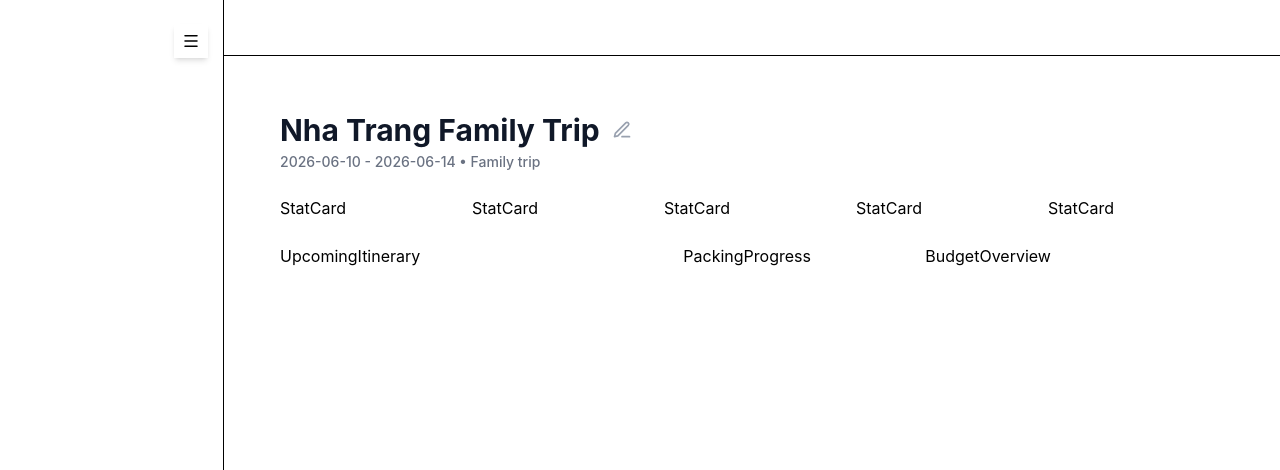
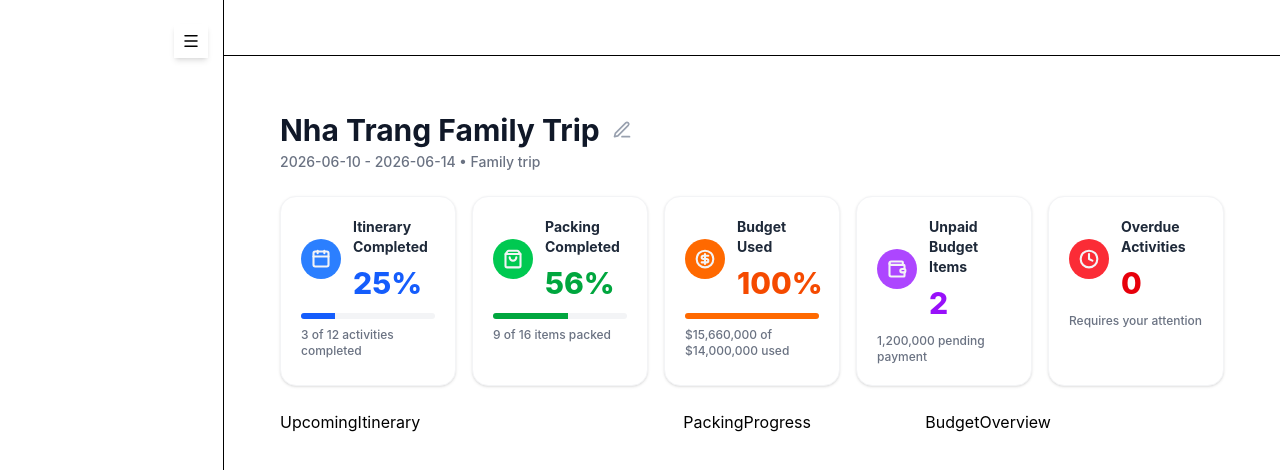
Before and after one commit to ThuTran-ttss/wecamp_batch10_capstone_we2star, a React (Vite) app in the folder webapp/: page /dashboard in a window 1280 px wide. Shown: the top 470 px of the page. Built offline with nearby package versions, Linux system fonts and the light colour scheme.

Commit message:
feat: enhance dashboard with statistics calculations and progress bars

```diff
--- a/webapp/src/components/dashboard/BaseProgressBar.jsx
+++ b/webapp/src/components/dashboard/BaseProgressBar.jsx
@@ -11,12 +11,12 @@ function BaseProgressBar({
 
   return (
     <div
-      className={`overflow relative hidden w-full rounded-full ${bgClass} ${heightClass}`}
+      className={`relative w-full overflow-hidden rounded-full ${bgClass} ${heightClass}`}
     >
       <div
         className={`absolute top-0 left-0 h-full transition-all duration-500 ease-out ${colorClass}`}
-        style={{ width: `${validPercentage}` }}
-      ></div>
+        style={{ width: `${validPercentage}%` }}
+      />
 
       {textInside && (
         <div className="insert-0 absolute z-10 flex items-center justify-center text-xs font-medium text-gray-800">
--- a/webapp/src/components/dashboard/StatCard.jsx
+++ b/webapp/src/components/dashboard/StatCard.jsx
@@ -1,7 +1,78 @@
 import React from "react";
+import {
+  Calendar,
+  ShoppingBag,
+  CircleDollarSign,
+  Wallet,
+  Clock,
+} from "lucide-react";
+import BaseProgressBar from "./BaseProgressBar";
 
-function StatCard() {
-  return <div>StatCard</div>;
+function StatCard({ title, value, subtext, type, percentage }) {
+  const config = {
+    itinerary: {
+      colors: "bg-blue-500 text-gray-100",
+      textColor: "text-blue-600",
+      progressColor: "bg-blue-600",
+      Icon: Calendar,
+    },
+    packing: {
+      colors: "bg-green-500 text-gray-100",
+      textColor: "text-green-600",
+      progressColor: "bg-green-600",
+      Icon: ShoppingBag,
+    },
+    budget: {
+      colors: "bg-orange-500 text-gray-100",
+      textColor: "text-orange-600",
+      progressColor: "bg-orange-500",
+      Icon: CircleDollarSign,
+    },
+    unpaid: {
+      colors: "bg-purple-500 text-gray-100",
+      textColor: "text-purple-600",
+      Icon: Wallet,
+    },
+    overdue: {
+      colors: "bg-red-500 text-gray-100",
+      textColor: "text-red-600",
+      Icon: Clock,
+    },
+  };
+
+  console.log(percentage);
+
+  const currentConfig = config[type];
+  const { Icon, colors, progressColor, textColor } = currentConfig;
+
+  return (
+    <div className="flex flex-col gap-3 rounded-2xl border border-gray-100 bg-white p-5 shadow-sm">
+      <div className="flex items-center gap-3">
+        <div className={`rounded-full p-2.5 ${colors}`}>
+          <Icon size={20} strokeWidth={2.5} />
+        </div>
+        <div className="flex flex-col gap-2">
+          <span className="text-sm font-bold text-gray-800">{title}</span>
+          <span className={`text-3xl font-extrabold ${textColor}`}>
+            {value}
+          </span>
+        </div>
+      </div>
+
+      <div className="flex flex-col gap-2">
+        {percentage !== undefined && (
+          <BaseProgressBar
+            percentage={percentage}
+            colorClass={progressColor}
+            heightClass="h-1.5"
+          />
+        )}
+        {subtext && (
+          <span className="text-xs font-medium text-gray-500">{subtext}</span>
+        )}
+      </div>
+    </div>
+  );
 }
 
 export default StatCard;
--- a/webapp/src/pages/DashboardPage.jsx
+++ b/webapp/src/pages/DashboardPage.jsx
@@ -5,6 +5,13 @@ import BudgetOverview from "@/components/dashboard/BudgetOverview";
 import UpcomingItinerary from "@/components/dashboard/UpcomingItinerary";
 import PackingProgress from "@/components/dashboard/PackingProgress";
 import { tripDetails } from "@/mock_data";
+import {
+  calculateItineraryStats,
+  calculatePackingStats,
+  calculateBudgetStats,
+  calculateBudgetUnpaid,
+  calculateOverdueActivities,
+} from "@/utils/dashboardUtils";
 
 function DashboardPage() {
   const currentTripId = "trip_001";
@@ -28,6 +35,16 @@ function DashboardPage() {
   if (!tripData) {
     return <div className="p-8 text-center text-gray-500">Loading data...</div>;
   }
+
+  // Calculate statistics
+  const itineraryStats = calculateItineraryStats(tripData.itinerary);
+  const packingStats = calculatePackingStats(tripData.packingList);
+  const budgetStats = calculateBudgetStats(
+    tripData.budgetItems,
+    tripData.budget,
+  );
+  const unpaidStats = calculateBudgetUnpaid(tripData.budgetItems);
+  const overdueStats = calculateOverdueActivities(tripData.itinerary);
 
   return (
     <div className="mx-auto flex w-full max-w-7xl flex-col gap-6 p-4 md:p-6 lg:p-8">
@@ -61,11 +78,39 @@ function DashboardPage() {
       {/*Row 1: KPI Stat Cards */}
 
       <div className="grid grid-cols-1 gap-4 sm:grid-cols-2 lg:grid-cols-5">
-        <StatCard title="Itinerary Completed" value="75%" type="itinerary" />
-        <StatCard title="Packing Completed" value="60%" type="packing" />
-        <StatCard title="Budget Used" value="82%" type="budget" />
-        <StatCard title="Unpaid Budget Items" value="2" type="unpaid" />
-        <StatCard title="Overdue Activities" value="1" type="overdue" />
+        <StatCard
+          title="Itinerary Completed"
+          value={`${itineraryStats.percent}%`}
+          percentage={itineraryStats.percent}
+          subtext={`${itineraryStats.completed} of ${itineraryStats.total} activities completed`}
+          type="itinerary"
+        />
+        <StatCard
+          title="Packing Completed"
+          value={`${packingStats.percent}%`}
+          percentage={packingStats.percent}
+          subtext={`${packingStats.packed} of ${packingStats.total} items packed`}
+          type="packing"
+        />
+        <StatCard
+          title="Budget Used"
+          value={`${budgetStats.percent}%`}
+          percentage={budgetStats.percent}
+          subtext={`$${budgetStats.used.toLocaleString("en-US")} of $${tripData.budget.toLocaleString("en-US")} used`}
+          type="budget"
+        />
+        <StatCard
+          title="Unpaid Budget Items"
+          value={unpaidStats.unpaid}
+          subtext={`${unpaidStats.amount.toLocaleString("en-US")} pending payment`}
+          type="unpaid"
+        />
+        <StatCard
+          title="Overdue Activities"
+          value={`${overdueStats}`}
+          subtext="Requires your attention"
+          type="overdue"
+        />
       </div>
 
       {/* Row 2: Khối logic */}
--- /dev/null
+++ b/webapp/src/utils/dashboardUtils.js
@@ -0,0 +1,64 @@
+export function calculateItineraryStats(activities = []) {
+  if (activities.length === 0) return { completed: 0, total: 0, percent: 0 };
+
+  const completed = activities.filter((act) => act.status === "Done").length;
+  const total = activities.length;
+  const percent = Math.round((completed / total) * 100);
+
+  return { completed, total, percent };
+}
+
+export function calculatePackingStats(packingItems = []) {
+  if (packingItems.length === 0) return { packed: 0, percent: 0, total: 0 };
+
+  const total = packingItems.length;
+  const packed = packingItems.filter((item) => item.packed === "Yes").length;
+  const percent = Math.round((packed / total) * 100);
+  return { packed, percent, total };
+}
+
+export function calculateBudgetStats(budgetList = [], budget) {
+  if (budgetList.length === 0) return { used: 0, percent: 0 };
+
+  const used = budgetList.reduce((acc, item) => acc + item.actualCost, 0);
+
+  const percent = Math.min(Math.round((used / budget) * 100), 100);
+
+  return { used, percent };
+}
+
+export function calculateBudgetUnpaid(budgetList = []) {
+  if (budgetList.length === 0) return { unpaid: 0, amount: 0 };
+
+  const unpaid = budgetList.filter(
+    (item) => item.paymentStatus === "Unpaid",
+  ).length;
+
+  const amount = budgetList
+    .filter((item) => item.paymentStatus === "Unpaid")
+    .reduce((arr, item) => arr + item.actualCost, 0);
+
+  return { unpaid, amount };
+}
+
+export function calculateOverdueActivities(activities = []) {
+  if (!Array.isArray(activities) || activities.length === 0) return 0;
+
+  const now = new Date();
+
+  const overdueCount = activities.filter((activity) => {
+    if (activity.status === "Done") {
+      return false;
+    }
+
+    const timeString = activity.time ? activity.time : "00:00";
+    const activityDateTimeString = `${activity.date}T${timeString}:00`;
+
+    const activityDate = new Date(activityDateTimeString);
+    console.log(activityDate);
+
+    return activityDate < now;
+  }).length;
+
+  return overdueCount;
+}
```
